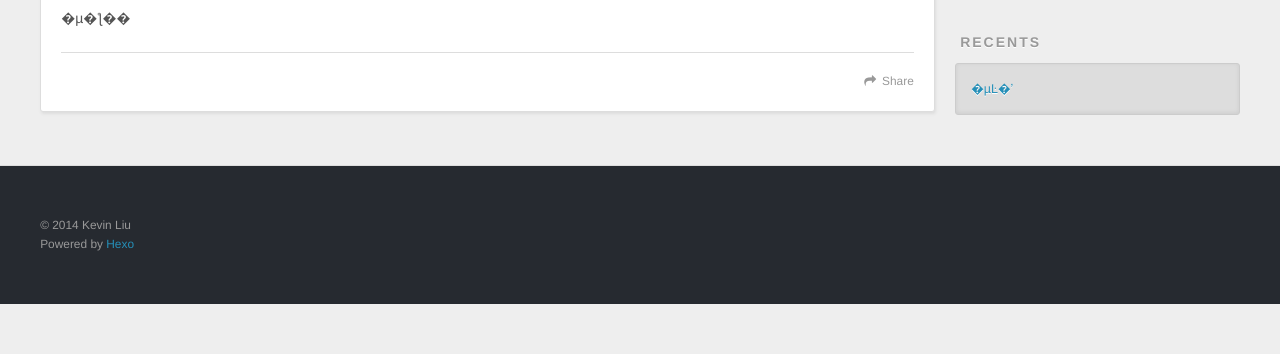
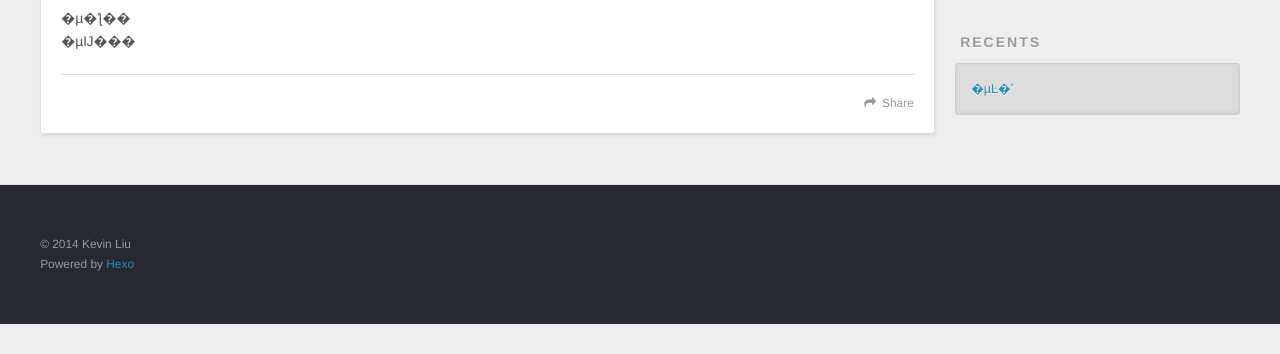
Before and after one commit to jixieshi999/juahya, a plain HTML site: page 2014/08/22/hello-world/index.html in a window 1280 px wide. Shown: the part 446-800 px from the top of the page. Drawn offline with nearby package versions, Linux system fonts and the light colour scheme.

Commit message:
Site updated: 2014-08-22 17:28:32

```diff
--- a/2014/08/22/hello-world/index.html
+++ b/2014/08/22/hello-world/index.html
@@ -5,15 +5,15 @@
 
   <title>�µĿ�ʼ | Kevin &#39;s blog</title>
   <meta name="viewport" content="width=device-width, initial-scale=1, maximum-scale=1">
-  <meta name="description" content="�µ�ƪ��">
+  <meta name="description" content="�µ�ƪ���µĲ���">
 <meta property="og:type" content="article">
 <meta property="og:title" content="�µĿ�ʼ">
 <meta property="og:url" content="http://yoursite.com/2014/08/22/hello-world/">
 <meta property="og:site_name" content="Kevin 's blog">
-<meta property="og:description" content="�µ�ƪ��">
+<meta property="og:description" content="�µ�ƪ���µĲ���">
 <meta name="twitter:card" content="summary">
 <meta name="twitter:title" content="�µĿ�ʼ">
-<meta name="twitter:description" content="�µ�ƪ��">
+<meta name="twitter:description" content="�µ�ƪ���µĲ���">
 
 
     <link rel="alternative" href="/atom.xml" title="Kevin &#39;s blog" type="application/atom+xml">
@@ -86,7 +86,7 @@
 
     <div class="article-entry" itemprop="articleBody">
 
-        <p>�µ�ƪ��</p>
+        <p>�µ�ƪ��<br>�µĲ���</p>
 
 
     </div>
```
Also changed, not shown: archives/2014/08/index.html (+1 -1 lines), archives/2014/index.html (+1 -1 lines), archives/index.html (+1 -1 lines), index.html (+1 -1 lines).
